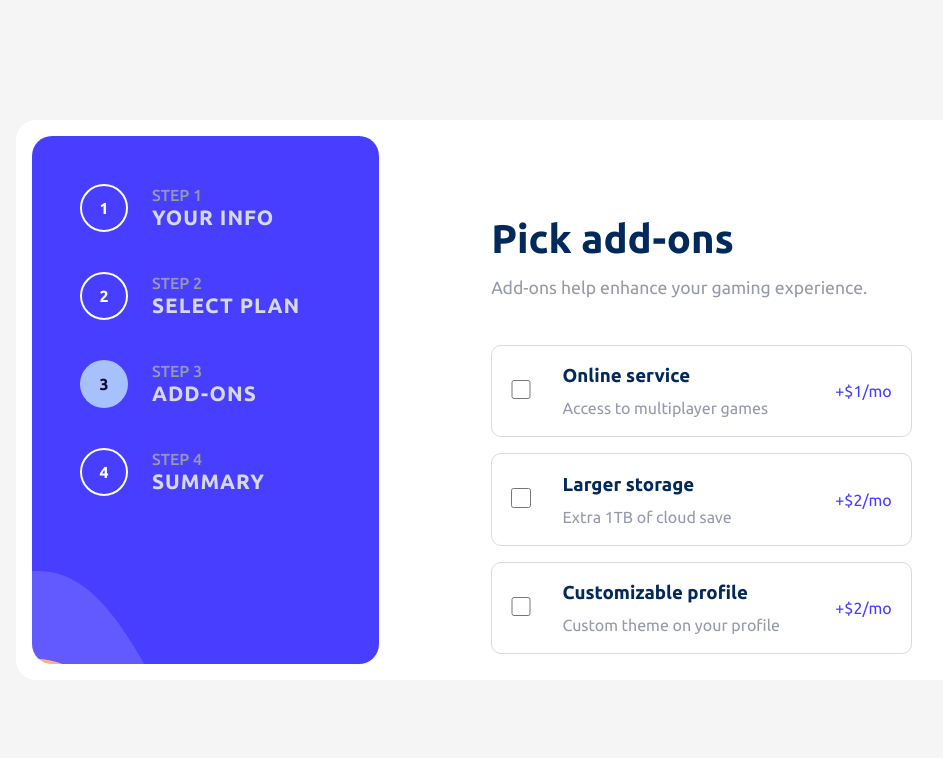
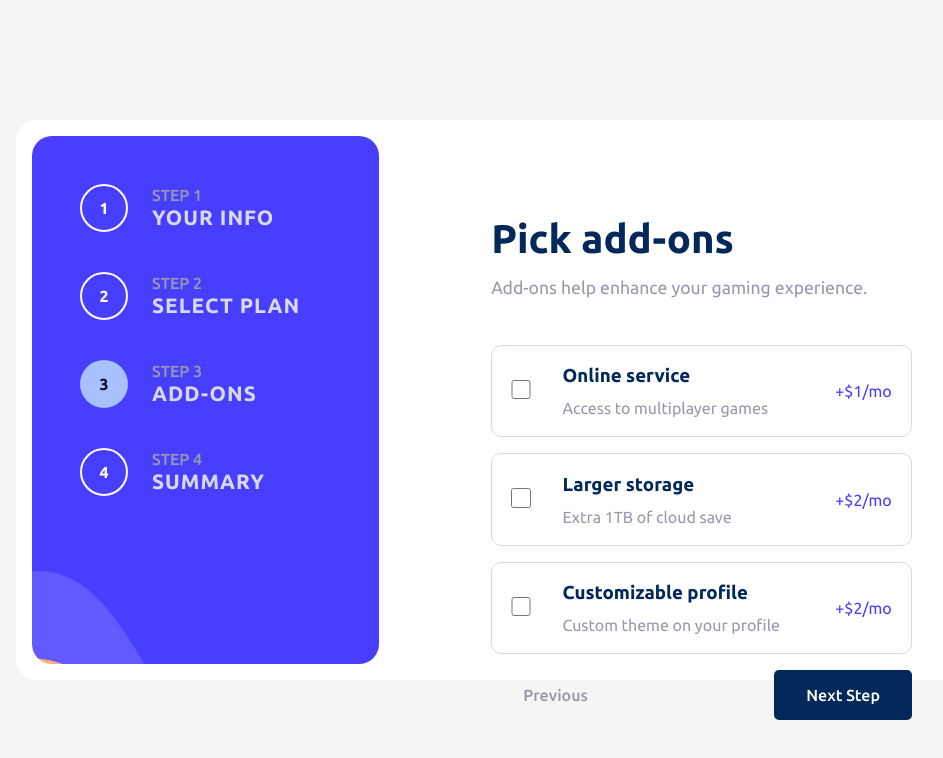
Before and after one commit to kaya70875/multi-step-form-react, a React (Vite) app in the folder multi-step-form/: page /add-ons in a window 1280 px wide. Shown: the top 758 px of the page, without its empty margins (112-1055 px from the left). Built offline with nearby package versions, Linux system fonts and the light colour scheme.

Commit message:
finish addon page

```diff
--- a/multi-step-form/src/components/forms/_AddOns.scss
+++ b/multi-step-form/src/components/forms/_AddOns.scss
@@ -3,6 +3,14 @@
     flex-direction: column;
     gap: 1rem;
     width: 100%;
+    height: 100%;
+    justify-content: space-between;
+}
+
+.cards-container {
+    display: flex;
+    flex-direction: column;
+    gap : 1rem;
 }
 
 .addon-card {
--- a/multi-step-form/src/components/routes/AddOns.tsx
+++ b/multi-step-form/src/components/routes/AddOns.tsx
@@ -1,13 +1,15 @@
 import { useFormContext } from "../../context/FormContext";
 import FormInfoSection from "../FormInfoSection";
 import FormStepsSection from "../FormStepsSection";
+import SubmitButton from "../buttons/FormButton";
+import PreviousButton from "../buttons/PreviousButton";
 import '../forms/_AddOns.scss';
 
 export default function AddOns() {
-
     const { formData, setFormData } = useFormContext();
 
-    const addOnCards = [
+    const addOnCards = {
+        monthly: [
             {
                 id: 1,
                 title: "Online service",
@@ -26,38 +28,58 @@ export default function AddOns() {
                 description: "Custom theme on your profile",
                 price: 2
             },
+        ],
+        yearly: [
+            {
+                id: 1,
+                title: "Online service",
+                description: "Access to multiplayer games",
+                price: 10
+            },
+            {
+                id: 2,
+                title: "Larger storage",
+                description: "Extra 1TB of cloud save",
+                price: 20
+            },
+            {
+                id: 3,
+                title: "Customizable profile",
+                description: "Custom theme on your profile",
+                price: 20
+            },
         ]
-    const handleCardClick = (e : React.MouseEvent<HTMLDivElement> , card : {title : string, price : number}) => {
+    };
+
+    const handleCardClick = (e: React.MouseEvent<HTMLDivElement>, card: { title: string, price: number }) => {
         e.currentTarget.classList.toggle('active');
-        if(e.currentTarget.classList.contains('active')){
+        if (e.currentTarget.classList.contains('active')) {
             setFormData({
                 ...formData,
-                addOns : [
+                addOns: [
                     ...formData.addOns, // Retain the previous add-ons
                     {
-                    title : card.title,
-                    price : card.price.toString()
+                        title: card.title,
+                        price: card.price.toString()
                     }]
             })
         } else {
             setFormData({
                 ...formData,
-                addOns : formData.addOns.filter(addOn => addOn.title !== card.title)
+                addOns: formData.addOns.filter(addOn => addOn.title !== card.title)
             })
         }
-
     }
-
-    console.log(formData.addOns);
 
     return (
         <>
             <FormStepsSection currentStep={3} />
             <FormInfoSection formHeader="Pick add-ons" formInfo="Add-ons help enhance your gaming experience.">
-
                 <div className="addons-wrapper">
-                    {formData.billing === 'Monthly' ? (addOnCards.map(card => (
-                        <div className="addon-card" id={card.title} key={card.id} onClick={(e) => handleCardClick(e , card)}>
+                    <div className="cards-container">
+                        {formData.billing === 'Monthly' ? (
+                            addOnCards.monthly.map(card => (
+                                <div className="addon-card" id={card.title} key={card.id} onClick={(e) => handleCardClick(e, card)}>
                                     <div className="addon-card-content">
                                         <div className="card-checkbox">
                                             <input type="checkbox" />
@@ -70,25 +92,27 @@ export default function AddOns() {
                                                 <p>{card.description}</p>
                                             </div>
                                         </header>
-
                                     </div>
                                     <div className="addon-card-price">
                                         <p>+${card.price}/mo</p>
                                     </div>
                                 </div>
-                    ))) : (
-                        addOnCards.map(card => (
-                            <div className="addon-card" key={card.id}>
+                            ))
+                        ) : (
+                            addOnCards.yearly.map(card => (
+                                <div className="addon-card" id={card.title} key={card.id} onClick={(e) => handleCardClick(e, card)}>
+                                    <div className="addon-card-content">
                                         <div className="card-checkbox">
                                             <input type="checkbox" />
                                         </div>
-                                <div className="addon-card-content">
+                                        <header className="card-header">
                                             <div className="addon-card-title">
                                                 <h3>{card.title}</h3>
                                             </div>
                                             <div className="addon-card-description">
                                                 <p>{card.description}</p>
                                             </div>
+                                        </header>
                                     </div>
                                     <div className="addon-card-price">
                                         <p>+${card.price}/yr</p>
@@ -96,10 +120,13 @@ export default function AddOns() {
                                 </div>
                             ))
                         )}
-
+                    </div>
+                    <div className="buttons-wrapper">
+                        <SubmitButton />
+                        <PreviousButton />
+                    </div>
                 </div>
             </FormInfoSection>
-
         </>
     )
 }
```
Lines whose indentation alone changed are shown as unchanged.
